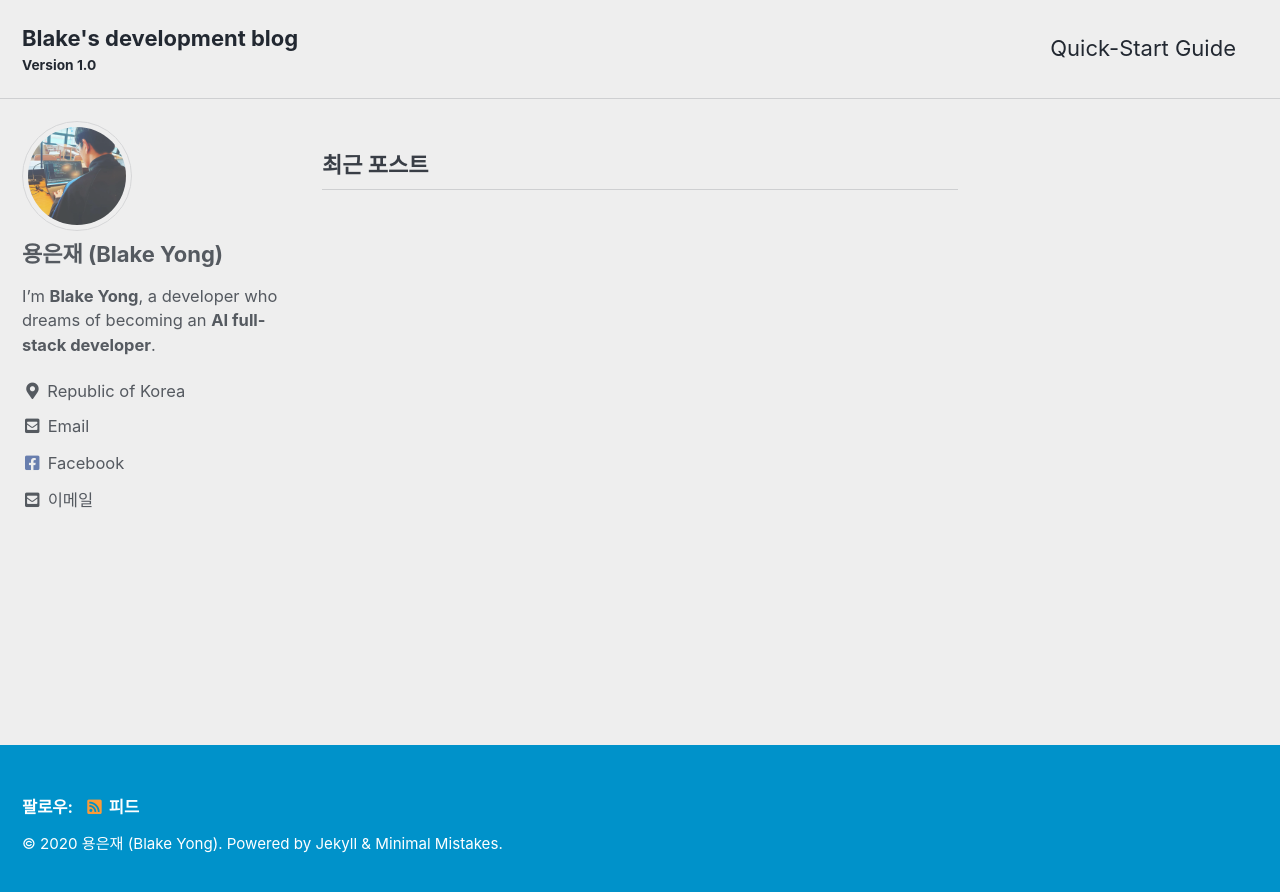
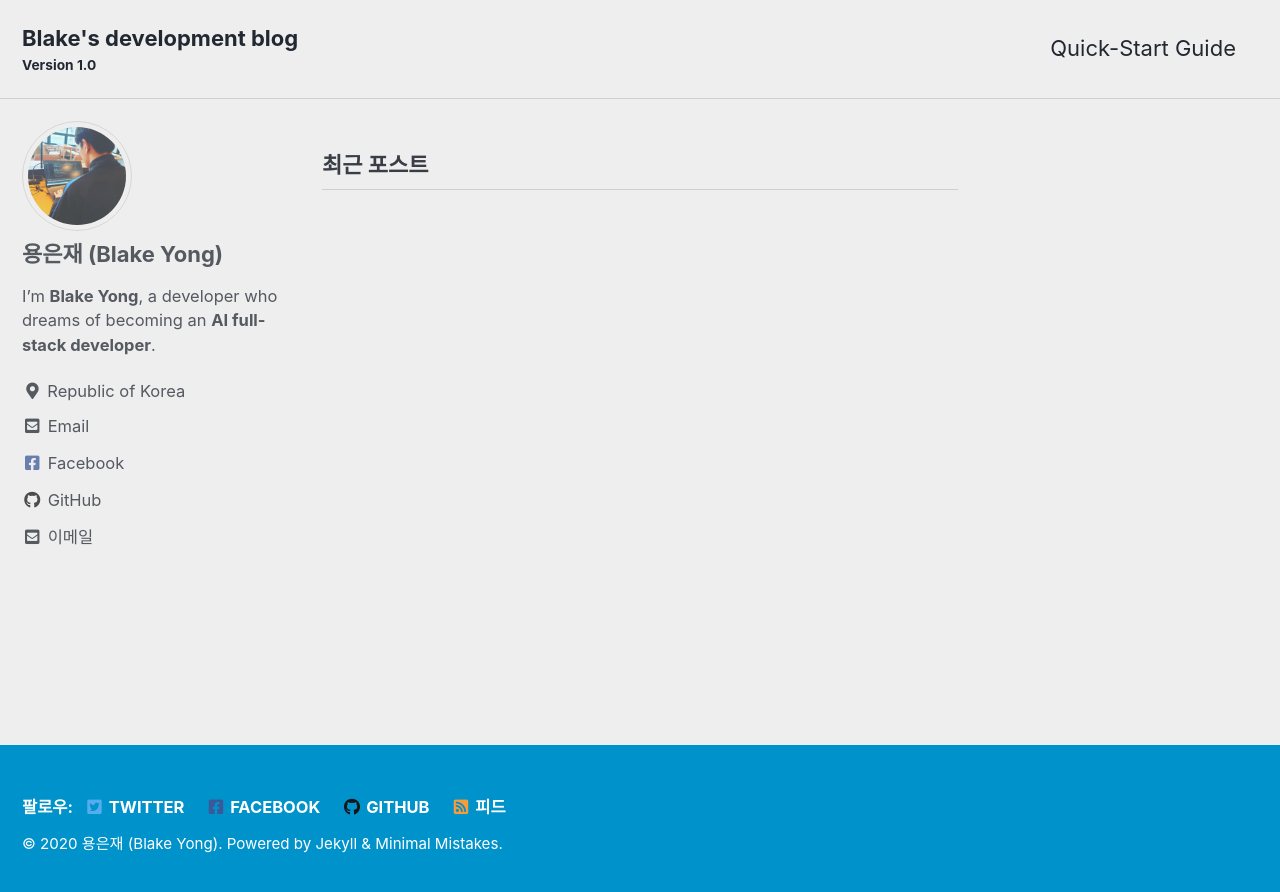
Before and after one commit to BlakeYong/BlakeYong.github.io, a Jekyll site: the page built from index.html, in a window 1280 px wide. Shown: the top 892 px of the page. Built offline with Jekyll 4.4.1, drawn with Linux system fonts in a browser that asks for light colours; cached includes are drawn as plain includes; the list of posts is cut into pages by our own code; part of the change alters nothing that is shown.

Commit message:
footer 추가

```diff
--- a/_config.yml
+++ b/_config.yml
@@ -113,7 +113,7 @@ author:
       url: "https://www.facebook.com/profile.php?id=100006676929552"
     - label: "GitHub"
       icon: "fab fa-fw fa-github"
-      # url: "https://github.com/"
+      url: "https://github.com/BlakeYong"
     - label: "Instagram"
       icon: "fab fa-fw fa-instagram"
       # url: "https://instagram.com/"
@@ -123,13 +123,13 @@ footer:
   links:
     - label: "Twitter"
       icon: "fab fa-fw fa-twitter-square"
-      # url:
+      url: "swejyong@naver.com"
     - label: "Facebook"
       icon: "fab fa-fw fa-facebook-square"
-      # url:
+      url: "https://www.facebook.com/profile.php?id=100006676929552"
     - label: "GitHub"
       icon: "fab fa-fw fa-github"
-      # url:
+      url: "https://github.com/BlakeYong"
     - label: "GitLab"
       icon: "fab fa-fw fa-gitlab"
       # url:
```
